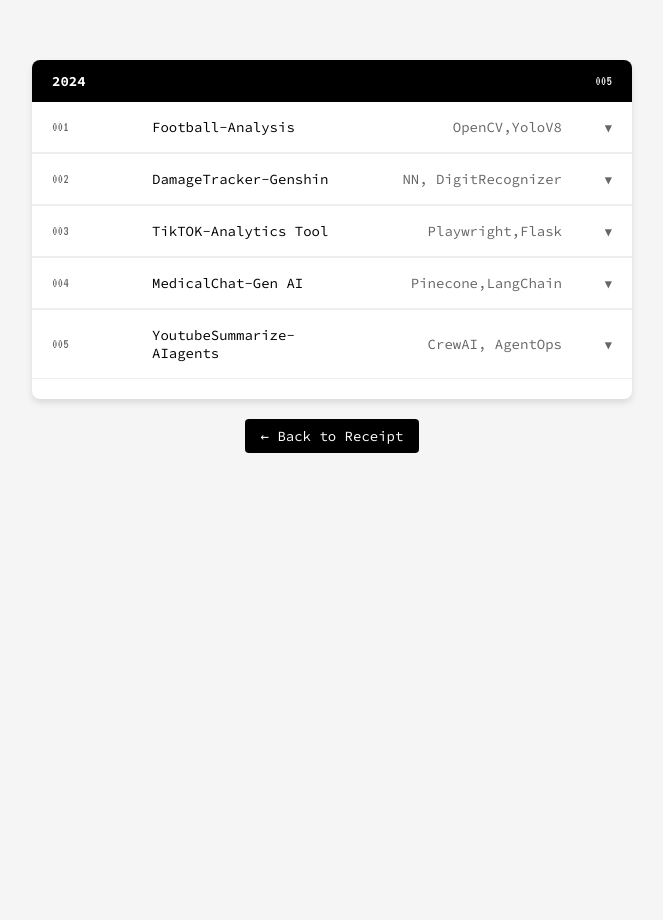
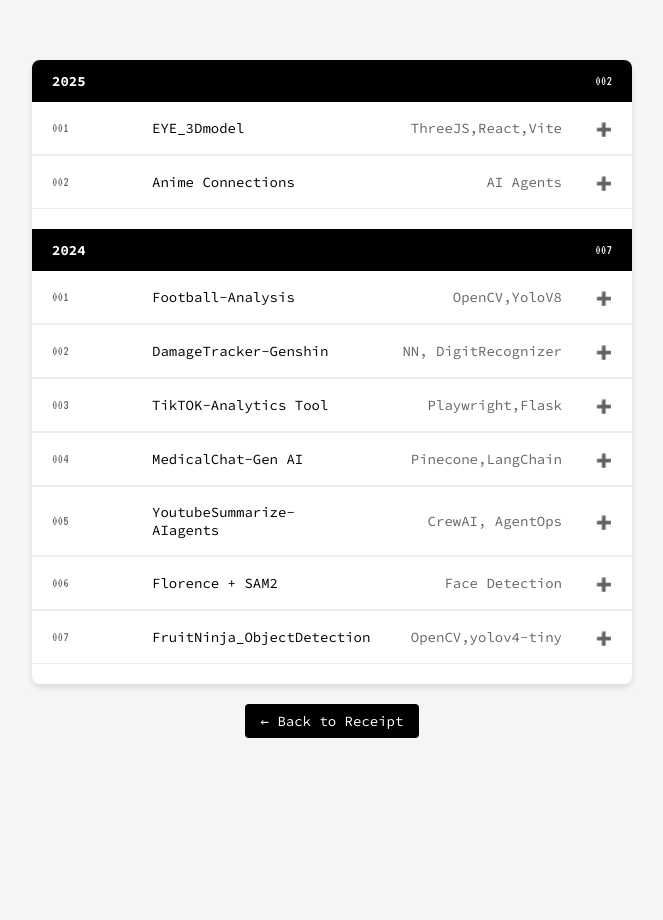
Before and after one commit to SANNNNN-123/portfolio, a Flask app: page /projects in a window 1280 px wide. Shown: the whole page, without its empty margins (308-971 px from the left). Run offline with Flask 3, Linux system fonts and the light colour scheme; some libraries are stand-ins or nearby versions.

Commit message:
fix minor changes

```diff
--- a/app.py
+++ b/app.py
@@ -7,42 +7,64 @@
 def project_directory():
 
     projects = {
+        "2025": [
+            {
+                "id": "001",
+                "name": "EYE_3Dmodel",
+                "tech": "ThreeJS,React,Vite",
+                "description": "3D modelling for local ophtalmology clinic, using ThreeJS and React to create interactive 3D models of the eye for educational purposes."
+            },
+            {
+                "id": "002",
+                "name": "Anime Connections",
+                "tech": "AI Agents",
+                "description": "Developed a multi-agent system to create a puzzle game inspired by The New York Times' Connections, featuring three specialized agents: Puzzle-Creator, Puzzle-Editor, and Puzzle-Debate."
+            }
+        ],
         "2024": [
             {
                 "id": "001",
                 "name": "Football-Analysis",
                 "tech": "OpenCV,YoloV8",
-                "image": url_for('static', filename='images/football.png'),
                 "description": "An AI-powered football analysis tool using computer vision to track player movements and analyze game strategies."
             },
             {
                 "id": "002",
                 "name": "DamageTracker-Genshin",
                 "tech": "NN, DigitRecognizer",
-                "image": "https://placeholder.com/300x200",
                 "description": "A neural network-based damage tracker for the game Genshin Impact, using digit recognition to automatically log and analyze player damage output."
             },
             {
                 "id": "003",
                 "name": "TikTOK-Analytics Tool",
                 "tech": "Playwright,Flask",
-                "image": "https://placeholder.com/300x200",
                 "description": "A web scraping and analytics tool for TikTok, providing insights into trending content and user engagement patterns."
             },
             {
                 "id": "004",
                 "name": "MedicalChat-Gen AI",
                 "tech": "Pinecone,LangChain",
-                "image": "https://placeholder.com/300x200",
                 "description": "An AI-powered medical chatbot using advanced language models to provide accurate and helpful medical information to users."
             },
             {
                 "id": "005",
                 "name": "YoutubeSummarize-AIagents",
                 "tech": "CrewAI, AgentOps",
-                "image": "https://placeholder.com/300x200",
                 "description": "An AI-driven YouTube video summarization tool that uses multiple AI agents to generate concise and accurate summaries of long-form content."
+            },
+            {
+                "id": "006",
+                "name": "Florence + SAM2",
+                "tech": "Face Detection",
+                "description": "Experimenting computer vision project to identify human faces in images, detect speakers and apply censorship to passerby faces"
+            },
+            {
+                "id": "007",
+                "name": "FruitNinja_ObjectDetection",
+                "tech": "OpenCV,yolov4-tiny",
+                "description": "Experimenting OpenCV and YoloV8 to detect and track fruits in a video game and added bot to play the game"
             }
+
         ]
     }
     return render_template('projects.html', projects=projects)
--- a/static/css/style.css
+++ b/static/css/style.css
@@ -392,25 +392,32 @@
 
 .expand-icon {
     color: #666;
-    font-size: 12px;
+    font-size: 16px;
     text-align: right;
     transition: transform 0.3s ease;
+}
+
+.expand-icon::after {
+    content: '\02795'; /* Unicode character for "plus" sign (+) */
+    font-size: 13px;
+    color: #0066cc;
 }
 
 .project-content {
     max-height: 0;
     overflow: hidden;
-    transition: max-height 0.3s ease-out;
+    transition: max-height 0.3s ease-in-out;
     background-color: #f8f8f8;
     border-top: 1px solid #eee;
 }
 
 .project-tab.expanded .project-content {
-    max-height: 1000px;
+    max-height: 500px;
 }
 
-.project-tab.expanded .expand-icon {
-    transform: rotate(180deg);
+.project-tab.expanded .expand-icon::after {
+    content: '\2796'; /* Unicode character for "minus" sign (-) */
+    color: #0066cc;
 }
 
 .project-image {
@@ -425,7 +432,7 @@
     line-height: 1.6;
     color: #333;
     margin: 0;
-    padding: 0 20px 20px;
+    padding: 20px 20px 20px;
 }
 
 /* Back Button */
@@ -470,6 +477,6 @@
     }
 
     .project-tab.expanded .expand-icon {
-        transform: translateY(-50%) rotate(180deg);
+        transform: translateY(-50%);
     }
 }
--- a/static/js/projects.js
+++ b/static/js/projects.js
@@ -4,24 +4,30 @@
     projectTabs.forEach(tab => {
         const row = tab.querySelector('.project-row');
         const content = tab.querySelector('.project-content');
+        const icon = tab.querySelector('.expand-icon');
 
-        row.addEventListener('click', function() {
-            // Close all other tabs
+        row.addEventListener('click', function(e) {
+            // Prevent any parent handlers from being executed
+            e.stopPropagation();
+
+            // Close all other tabs smoothly
             projectTabs.forEach(otherTab => {
                 if (otherTab !== tab && otherTab.classList.contains('expanded')) {
+                    const otherContent = otherTab.querySelector('.project-content');
                     otherTab.classList.remove('expanded');
-                    otherTab.querySelector('.project-content').style.maxHeight = null;
+                    otherContent.style.maxHeight = '0px';
                 }
             });
 
             // Toggle current tab
+            const isExpanding = !tab.classList.contains('expanded');
             tab.classList.toggle('expanded');
 
-            // Animate content height
-            if (tab.classList.contains('expanded')) {
+            // Set specific height for smooth animation
+            if (isExpanding) {
                 content.style.maxHeight = content.scrollHeight + "px";
             } else {
-                content.style.maxHeight = null;
+                content.style.maxHeight = '0px';
             }
         });
     });
--- a/templates/projects.html
+++ b/templates/projects.html
@@ -22,10 +22,9 @@
                                     <span class="project-id">{{ project.id }}</span>
                                     <span class="project-name">{{ project.name }}</span>
                                     <span class="project-tech">{{ project.tech }}</span>
-                                    <span class="expand-icon">▼</span>
+                                    <span class="expand-icon"></span>
                                 </div>
                                 <div class="project-content">
-                                    <img src="{{ project.image }}" alt="{{ project.name }}" class="project-image">
                                     <p class="project-description">{{ project.description }}</p>
                                 </div>
                             </div>
```
Also changed, not shown: static/images/football.png (deleted).
